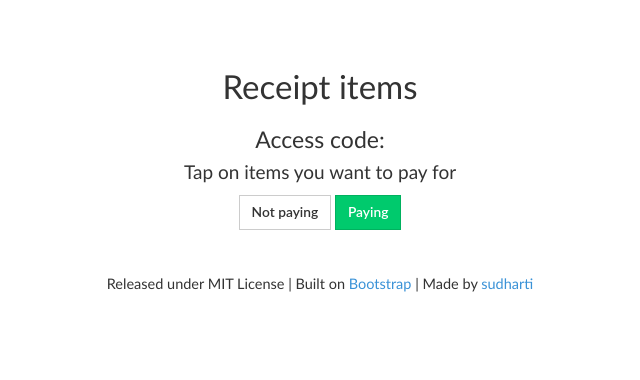
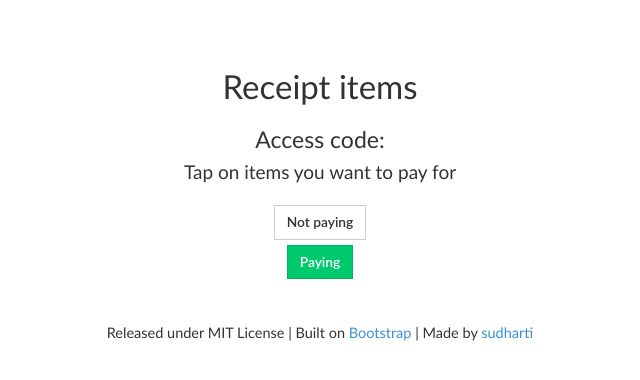
Before and after one commit to kiangkuang/WhoPay, a CodeIgniter app: the page made by application/views/receipt.php in a window 1280 px wide. Shown: the top 380 px of the page, without its empty margins (320-960 px from the left). Run offline with CodeIgniter, Linux system fonts and the light colour scheme; style sheets or scripts are compiled from the project's sources; some libraries are stand-ins or nearby versions; some web fonts are replaced.

Commit message:
for KKKK

```diff
--- a/application/views/receipt.php
+++ b/application/views/receipt.php
@@ -20,9 +20,16 @@
 					<h1>Receipt items</h1>
 					<h3> Access code: </h3>
 					<h4>Tap on items you want to pay for</h4>
-					<a href="#" class="btn btn-default">Not paying</a>
-					<a href="#" class="btn btn-success">Paying</a>
+					<div class="row" style="margin-top:20px">
 
+							<a href="#" class="btn btn-default">Not paying</a>
+
+					</div>
+					<div class="row" style="margin-top:5px">
+
+						<a href="#" class="btn btn-success">Paying</a>
+
+					</div>
 
 				</div>
 			</div>
```
